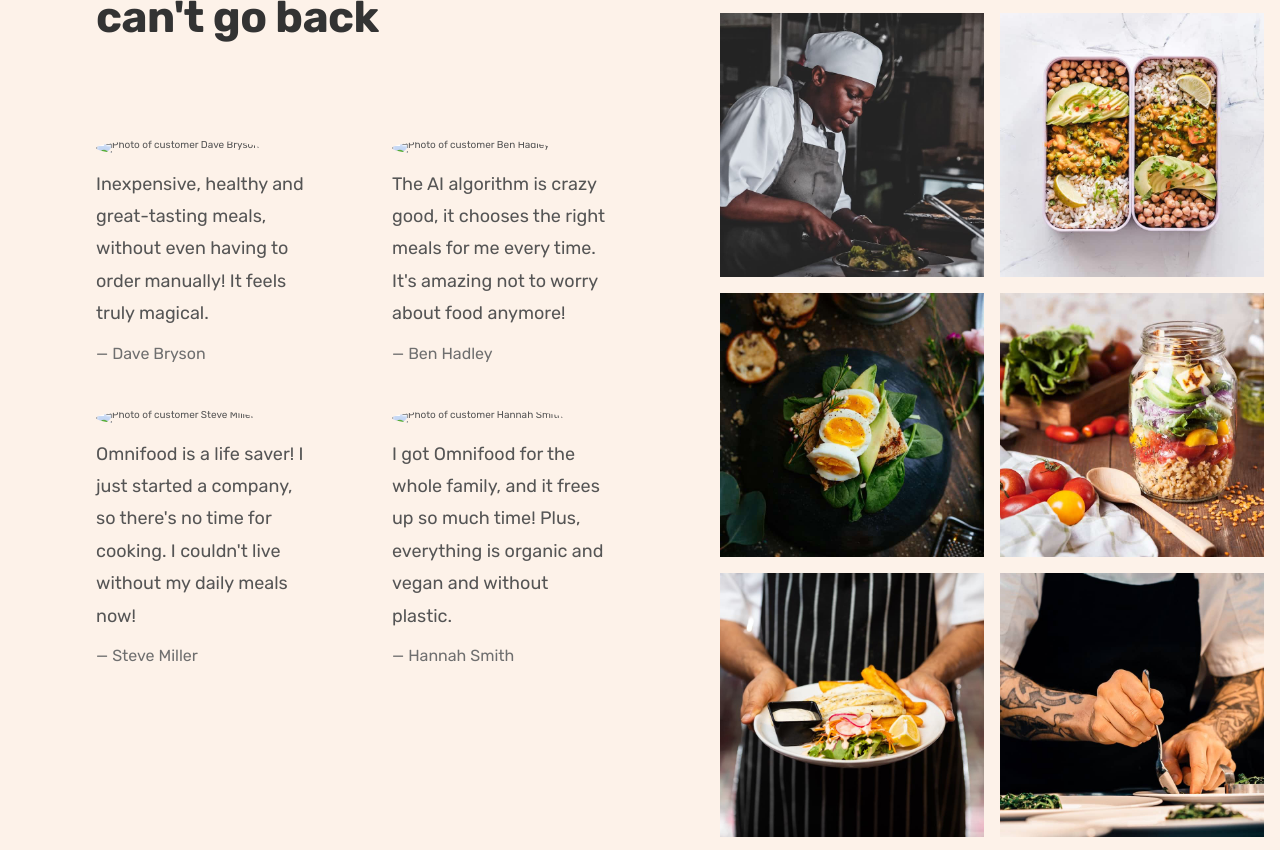
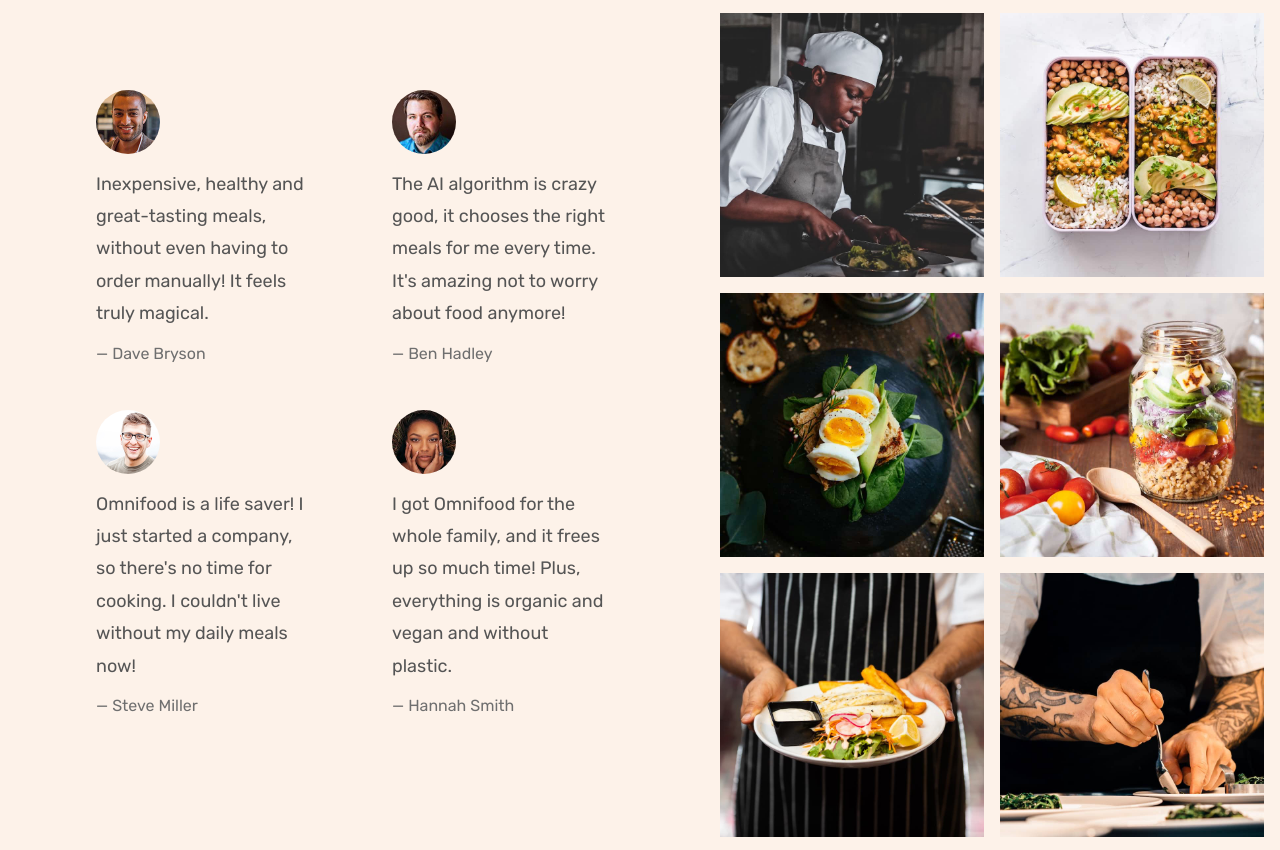
Before and after one commit to vpopovic003/omnifood, a plain HTML site: page index.html in a window 1280 px wide. Shown: the part 4119-4969 px from the top of the page. Drawn offline with nearby package versions, Linux system fonts and the light colour scheme; some packages are replaced by stand-ins of ours; the site is published under a folder, as on GitHub Pages, so addresses that start at the root find nothing; a script that the page names is missing.

Commit message:
Fix testimonial images

```diff
--- a/index.html
+++ b/index.html
@@ -233,7 +233,7 @@
 
         <div class="testimonials">
           <figure class="testimonial">
-            <img class="testimonial-img" alt="Photo of customer Dave Bryson" src="/img/customers/dave.jpg" />
+            <img class="testimonial-img" alt="Photo of customer Dave Bryson" src="img/customers/dave.jpg" />
             <blockquote class="testimonial-text">
               Inexpensive, healthy and great-tasting meals, without even having to order manually!
               It feels truly magical.
@@ -242,7 +242,7 @@
           </figure>
 
           <figure class="testimonial">
-            <img class="testimonial-img" alt="Photo of customer Ben Hadley" src="/img/customers/ben.jpg" />
+            <img class="testimonial-img" alt="Photo of customer Ben Hadley" src="img/customers/ben.jpg" />
             <blockquote class="testimonial-text">
               The AI algorithm is crazy good, it chooses the right meals for me every time. It's amazing not to worry
               about food
@@ -252,7 +252,7 @@
           </figure>
 
           <figure class="testimonial">
-            <img class="testimonial-img" alt="Photo of customer Steve Miller" src="/img/customers/steve.jpg" />
+            <img class="testimonial-img" alt="Photo of customer Steve Miller" src="img/customers/steve.jpg" />
             <blockquote class="testimonial-text">
               Omnifood is a life saver! I just started a company, so there's no time for cooking. I couldn't live
               without
@@ -263,7 +263,7 @@
           </figure>
 
           <figure class="testimonial">
-            <img class="testimonial-img" alt="Photo of customer Hannah Smith" src="/img/customers/hannah.jpg" />
+            <img class="testimonial-img" alt="Photo of customer Hannah Smith" src="img/customers/hannah.jpg" />
             <blockquote class="testimonial-text">
               I got Omnifood for the whole family, and it frees up so much time! Plus, everything is organic and vegan
               and
```
